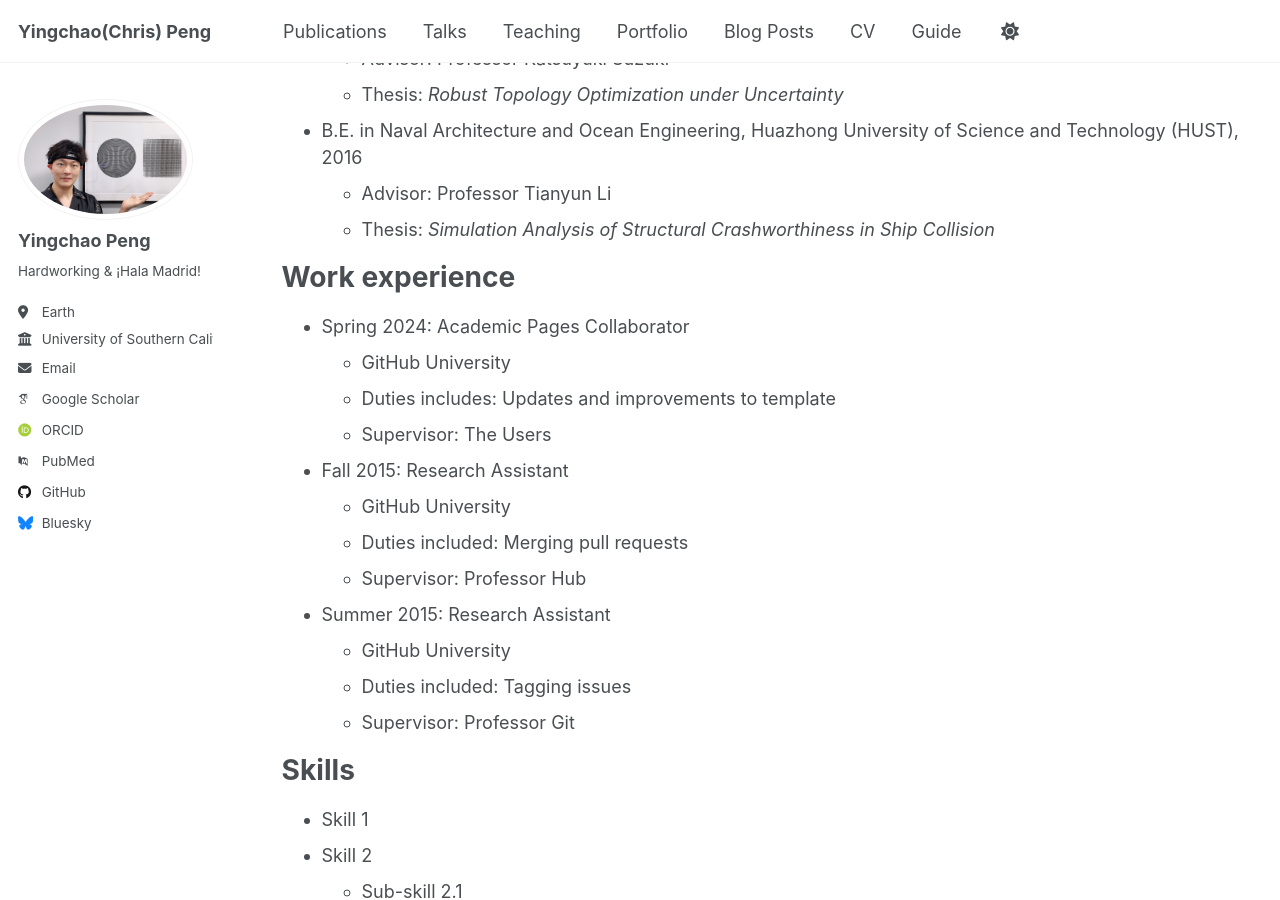
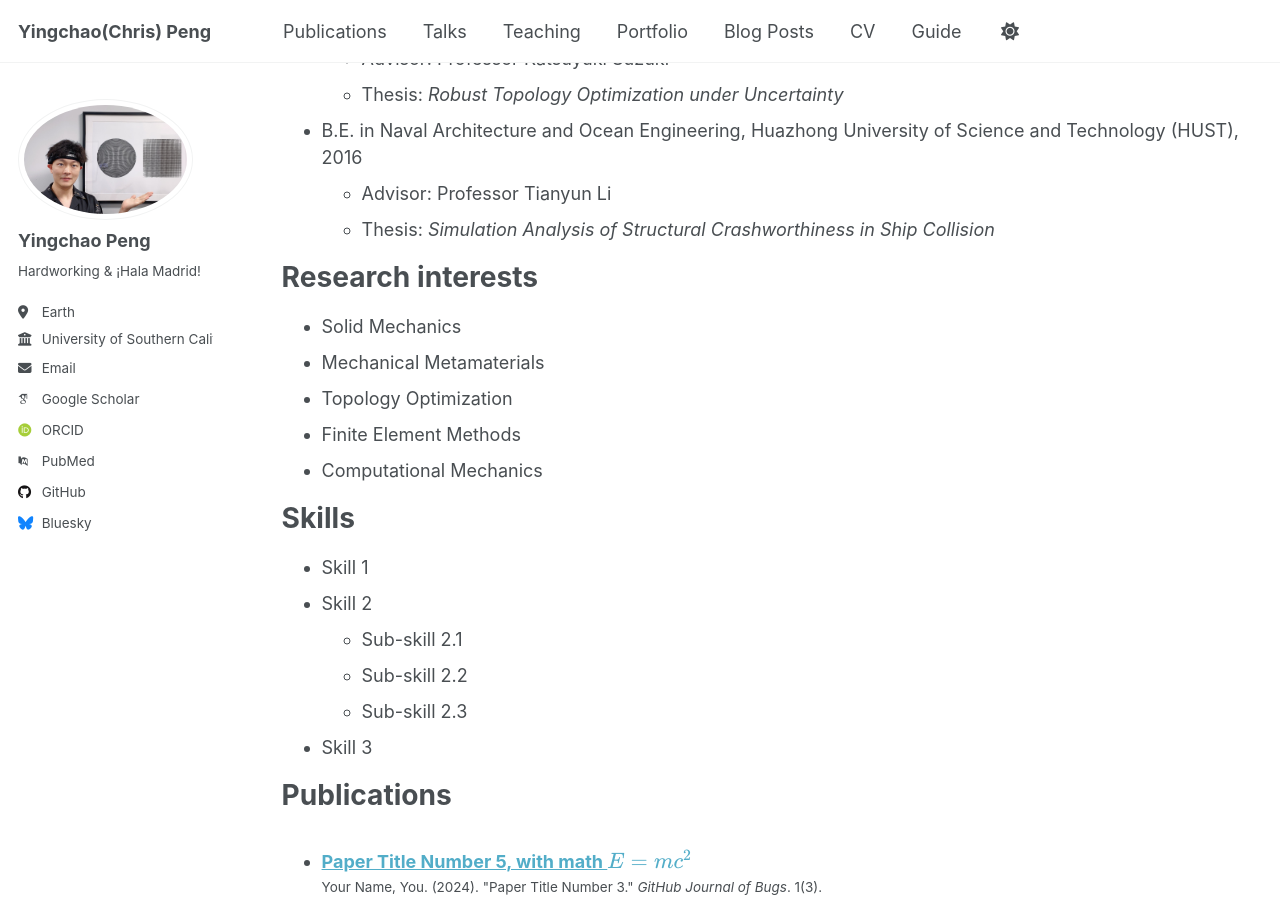
Before and after one commit to Hougeichao/Hougeichao.github.io, a Jekyll site: the page built from _pages/cv.md, in a window 1280 px wide and 900 px high, scrolled down 256 px. Built offline with Jekyll 4.4.1, drawn with Linux system fonts in a browser that asks for light colours; some web fonts are replaced.

Commit message:
Update cv.md

```diff
--- a/_pages/cv.md
+++ b/_pages/cv.md
@@ -20,22 +20,13 @@ Education
   * Advisor: Professor Tianyun Li
   * Thesis: _Simulation Analysis of Structural Crashworthiness in Ship Collision_
 
-Work experience
+Research interests
 ======
-* Spring 2024: Academic Pages Collaborator
-  * GitHub University
-  * Duties includes: Updates and improvements to template
-  * Supervisor: The Users
-
-* Fall 2015: Research Assistant
-  * GitHub University
-  * Duties included: Merging pull requests
-  * Supervisor: Professor Hub
-
-* Summer 2015: Research Assistant
-  * GitHub University
-  * Duties included: Tagging issues
-  * Supervisor: Professor Git
+* Solid Mechanics
+* Mechanical Metamaterials
+* Topology Optimization
+* Finite Element Methods
+* Computational Mechanics
 
 Skills
 ======
```
